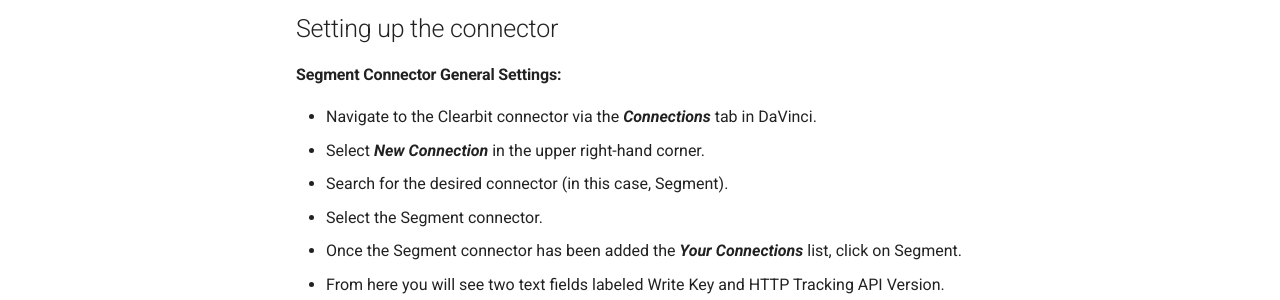
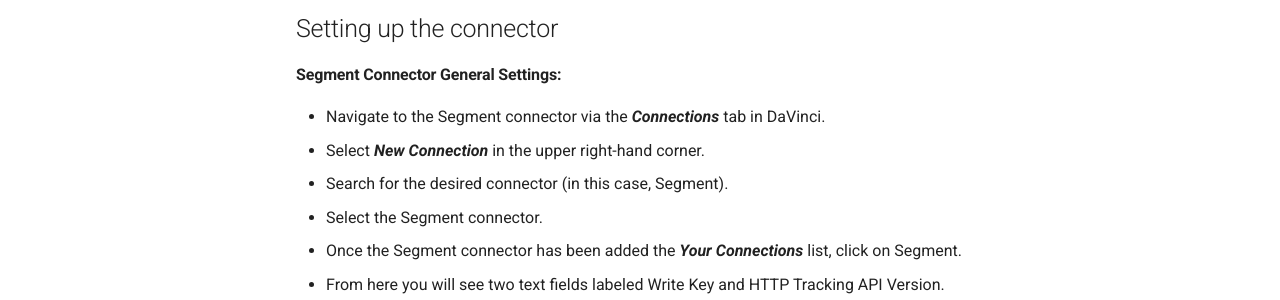
Before and after one commit to pingone-davinci/documentation, an MkDocs documentation site: the page built from docs/segment/README.md, in a window 1280 px wide and 900 px high, scrolled down 1761 px. Shown: the part 153-453 px from the top of the window. Built offline with MkDocs 1.6.1 and Material for MkDocs 9.7.7, drawn with Linux system fonts in a browser that asks for light colours; comment, search, counter and statistics services are not loaded.

Commit message:
Typo fix in Segment README.md

```diff
--- a/docs/segment/README.md
+++ b/docs/segment/README.md
@@ -57,7 +57,7 @@
 ## Setting up the connector
 
 #### Segment Connector General Settings:
-* Navigate to the Clearbit connector via the _**Connections**_ tab in DaVinci.
+* Navigate to the Segment connector via the _**Connections**_ tab in DaVinci.
 * Select _**New Connection**_ in the upper right-hand corner.
 * Search for the desired connector (in this case, Segment).
 * Select the Segment connector.
```
